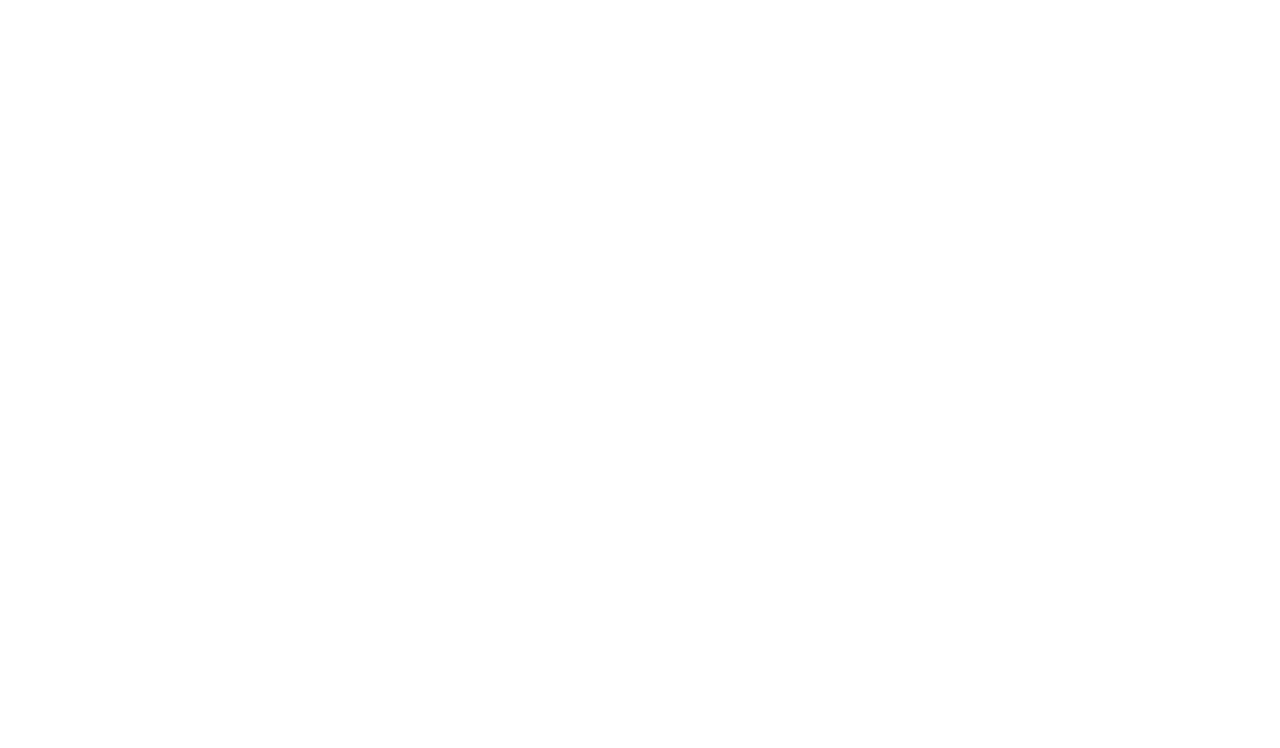
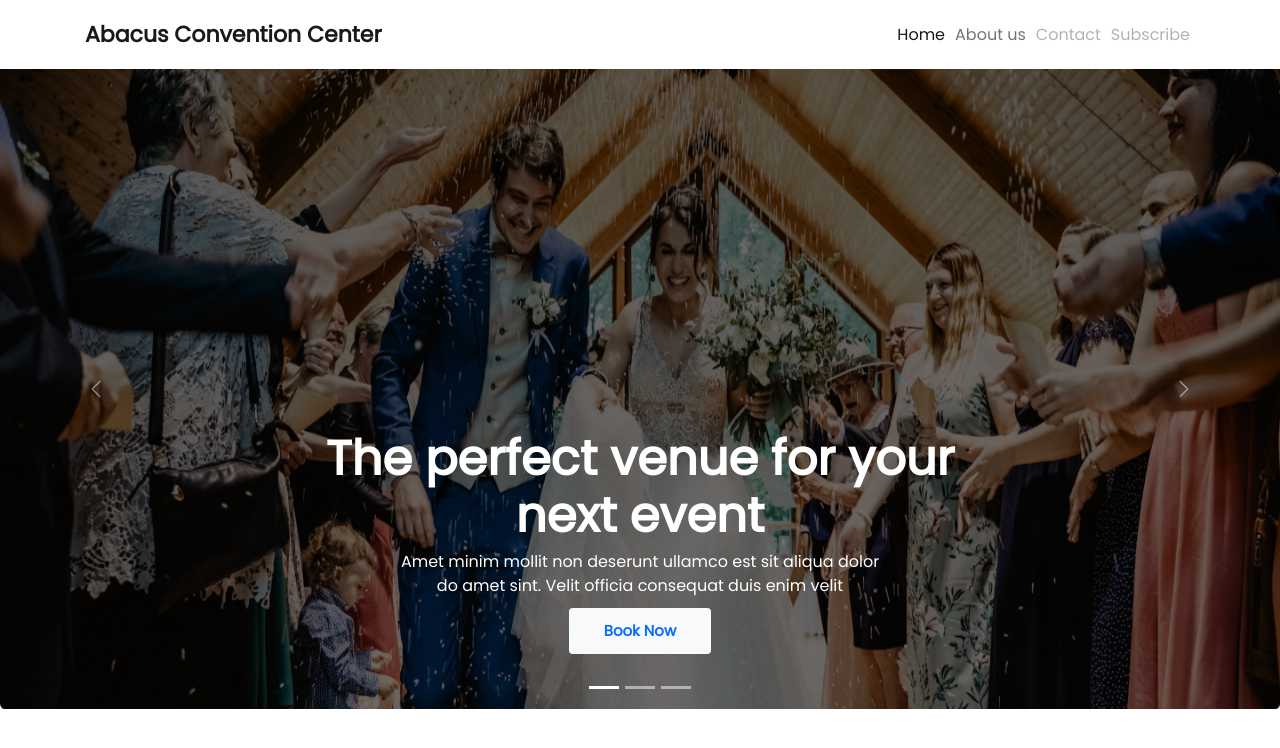
Before and after one commit to dev-parthive/convention-centre, a plain HTML site: page index.html in a window 1280 px wide. Drawn offline with nearby package versions, Linux system fonts and the light colour scheme.

Commit message:
slider done

```diff
--- a/css/style.css
+++ b/css/style.css
@@ -0,0 +1,76 @@
+/* google fonts link  */
+@import url('https://fonts.googleapis.com/css2?family=Poppins&family=Roboto&display=swap');
+
+/* CSS Reset  */
+*{
+    margin: 0;
+    padding: 0;
+    box-sizing: border-box;
+
+}
+:root{
+    --roboto: 'Roboto', sans-serif;
+}
+body{
+    font-family: 'Poppins', sans-serif;
+}
+html{
+    font-size: 62.5%;
+
+}
+
+/* Header part start here  */
+nav .brand{
+    font-size: 22px;
+    font-weight: 700;
+}
+.nav-item{
+    font-size: 1.6rem;
+}
+
+.carousel-inner #active-carousel{
+    position: relative;
+}
+
+#active-carousel::before {
+    position: absolute;
+    content: '';
+    background: #000000ed;
+    width: 100%;
+    height: 100%;
+    z-index: 1;
+    opacity: 0.4;
+}
+#active-carousel:first-child:before {
+    position: absolute;
+    content: '';
+    background: #000000ed;
+    width: 100%;
+    height: 100%;
+    z-index: 1;
+    opacity: 0.0;
+}
+.carousel-caption{
+    z-index: 2;
+}
+.carousel-item img {
+    height: 80vh;
+    width: 100%;
+}
+.carousel-heading{
+    font-size: 4.8rem;
+    font-weight: 600;
+}
+.carousel-text{
+    font-size: 1.6rem;
+}
+.book-btn{
+    font-size: 1.5rem;
+    /* padding: 1rem 1.5rem; */
+    font-weight: 600;
+    padding: 12px 35px;
+    border: none;
+    outline: none;
+    margin-bottom: 30px;
+
+}
--- a/index.html
+++ b/index.html
@@ -15,7 +15,78 @@
     <!-- --------------
     header start
     ---------------- -->
+    <header class="container">
+    <nav class="navbar navbar-expand-lg bg-whtie py-4">
+        <div class="container-fluid">
+          <a class="navbar-brand brand" href="#">Abacus Convention Center</a>
+          <button class="navbar-toggler" type="button" data-bs-toggle="collapse" data-bs-target="#navbarSupportedContent" aria-controls="navbarSupportedContent" aria-expanded="false" aria-label="Toggle navigation">
+            <span class="navbar-toggler-icon"></span>
+          </button>
+          <div class="collapse navbar-collapse" id="navbarSupportedContent">
+            <ul class="navbar-nav ms-auto mb-2 mb-lg-0">
+              <li class="nav-item">
+                <a class="nav-link active" aria-current="page" href="#">Home</a>
+              </li>
+              <li class="nav-item">
+                <a class="nav-link" href="#">About us</a>
+              </li>
+              <li class="nav-item">
+                <a class="nav-link disabled">Contact</a>
+              </li>
+              <li class="nav-item">
+                <a class="nav-link disabled">Subscribe</a>
+              </li>
+            </ul>
+          </div>
+        </div>
+      </nav>
+    </header>
+      <!-- banner carousel start here  -->
+      <div id="carouselExampleCaptions" class="carousel slide" data-bs-ride="false">
+        <div class="carousel-indicators">
+          <button type="button" data-bs-target="#carouselExampleCaptions" data-bs-slide-to="0" class="active" aria-current="true" aria-label="Slide 1"></button>
+          <button type="button" data-bs-target="#carouselExampleCaptions" data-bs-slide-to="1" aria-label="Slide 2"></button>
+          <button type="button" data-bs-target="#carouselExampleCaptions" data-bs-slide-to="2" aria-label="Slide 3"></button>
+        </div>
+        <div class="carousel-inner">
+          <div class="carousel-item active" id="active-carousel">
+            <img src="./images/banner.png" class="d-block w-100" alt="...">
+            <div class="carousel-caption  d-md-block">
+                <h2 class="carousel-heading">The perfect venue for your <br>
+                    next event</h2>
+             <p class="carousel-text">Amet minim mollit non deserunt ullamco est sit aliqua dolor <br> do amet sint. Velit officia consequat duis enim velit </p>
+             <a class="btn btn-light book-btn text-primary" href="#" role="button">Book Now</a>
+            </div>
+          </div>
+          <div class="carousel-item " id="active-carousel">
+            <img src="./images/banner-3.jpg" class="d-block w-100" alt="...">
+            <div class="carousel-caption  d-md-block">
+              <h2 class="carousel-heading">The perfect venue for your <br>
+                next event</h2>
+              <p class="carousel-text">Amet minim mollit non deserunt ullamco est sit aliqua dolor <br> do amet sint. Velit officia consequat duis enim velit </p>
+              <a class="btn btn-light book-btn text-primary" href="#" role="button">Book Now</a>
+            </div>
+          </div>
 
+          <div class="carousel-item" id="active-carousel">
+            <img src="./images/banner-4.jpg" class="d-block w-100" alt="...">
+            <div class="carousel-caption d-md-block">
+                <h2 class="carousel-heading">The perfect venue for your <br>
+                    next event</h2>
+              <p class="carousel-text">Amet minim mollit non deserunt ullamco est sit aliqua dolor <br> do amet sint. Velit officia consequat duis enim velit </p>
+              <a class="btn btn-light book-btn text-primary" href="#" role="button">Book Now</a>
+            </div>
+          </div>
+        </div>
+        <button class="carousel-control-prev" type="button" data-bs-target="#carouselExampleCaptions" data-bs-slide="prev">
+          <span class="carousel-control-prev-icon" aria-hidden="true"></span>
+          <span class="visually-hidden">Previous</span>
+        </button>
+        <button class="carousel-control-next" type="button" data-bs-target="#carouselExampleCaptions" data-bs-slide="next">
+          <span class="carousel-control-next-icon" aria-hidden="true"></span>
+          <span class="visually-hidden">Next</span>
+        </button>
+      </div>
     <script src="https://cdn.jsdelivr.net/npm/bootstrap@5.2.0/dist/js/bootstrap.bundle.min.js"></script>
 </body>
 </html>
```
Also changed, not shown: images/baner-5.jpg (added), images/banner-2.jpg (added), images/banner-3.jpg (added), images/banner-4.jpg (added), images/banner-6.jpg (added).
